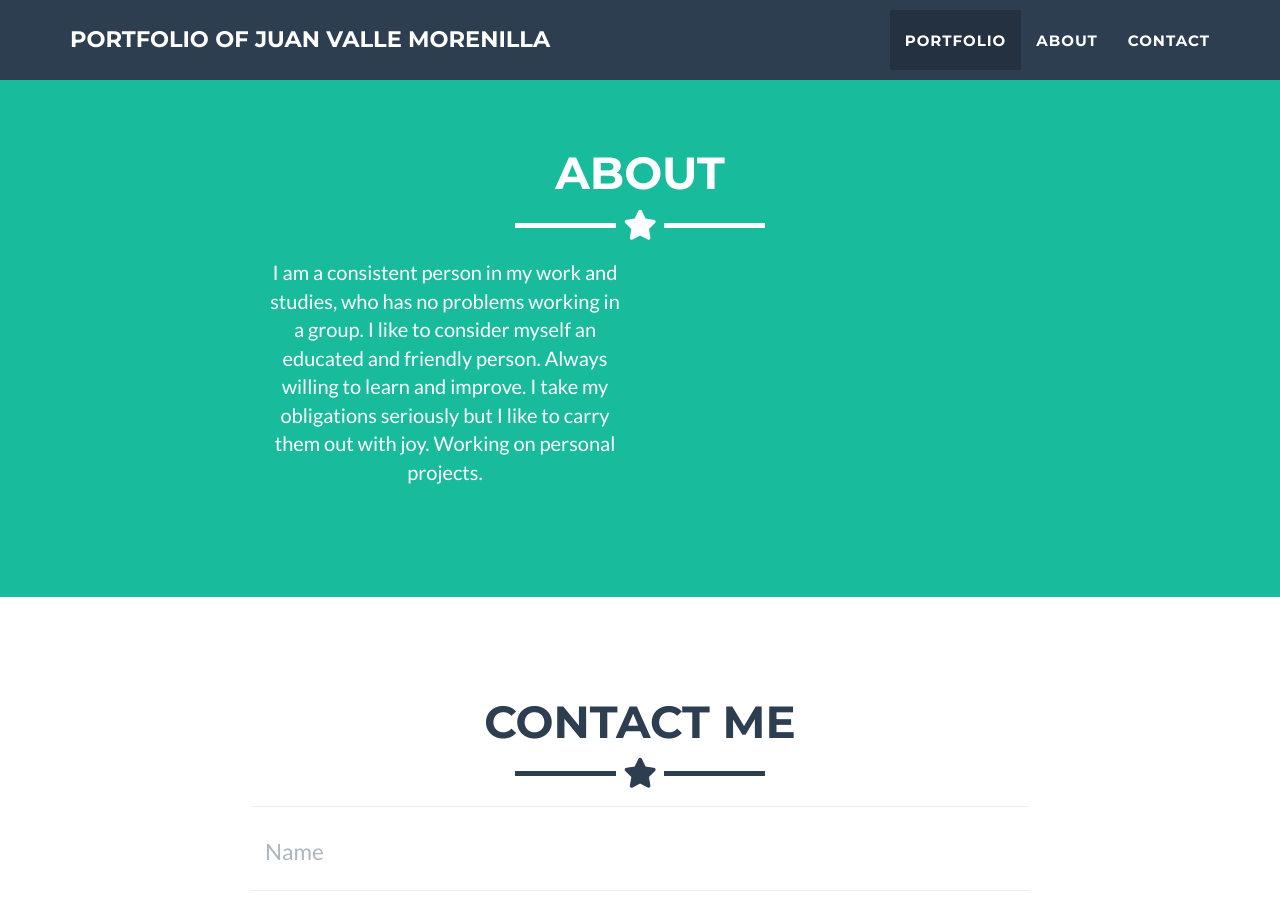
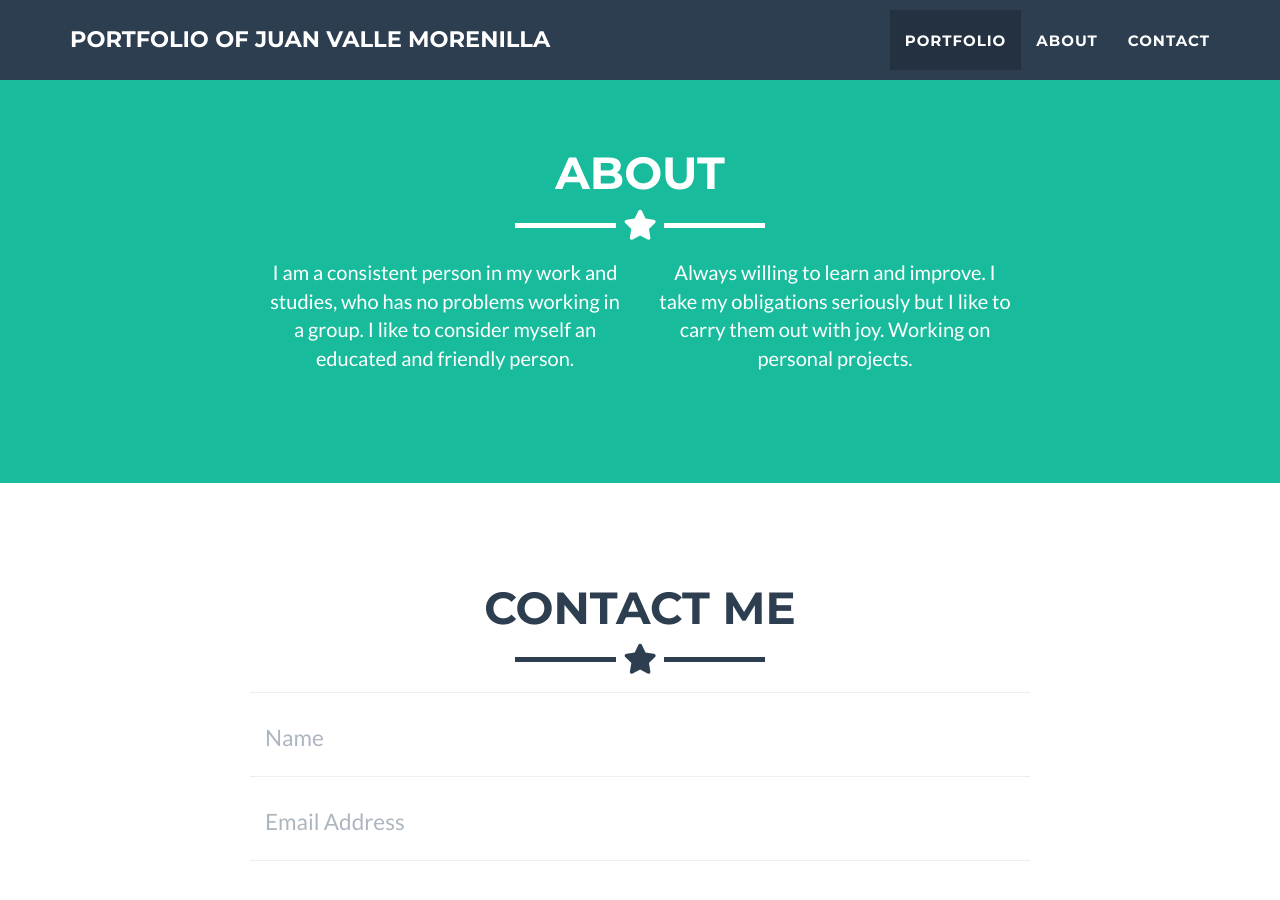
Before and after one commit to JJv03/JJv03.github.io, a Jekyll site: the page built from _posts/2014-07-18-project-1.markdown, in a window 1280 px wide and 900 px high, scrolled down 1725 px. Built offline with Jekyll 4.4.1, drawn with Linux system fonts in a browser that asks for light colours.

Commit message:
Update about.html

```diff
--- a/_includes/about.html
+++ b/_includes/about.html
@@ -1,6 +1,6 @@
 <!-- About Section -->
 <section class="success" id="about">
-  <div class="container text-center">
+  <div class="container">
     <div class="row">
       <div class="col-lg-12 text-center">
         <h2>About</h2>
@@ -9,7 +9,10 @@
     </div>
     <div class="row">
       <div class="col-lg-4 col-lg-offset-2 text-center">
-        <p>I am a consistent person in my work and studies, who has no problems working in a group. I like to consider myself an educated and friendly person. Always willing to learn and improve. I take my obligations seriously but I like to carry them out with joy. Working on personal projects.</p>
+        <p>I am a consistent person in my work and studies, who has no problems working in a group. I like to consider myself an educated and friendly person.</p>
+      </div>
+      <div class="col-lg-4 text-center">
+        <p>Always willing to learn and improve. I take my obligations seriously but I like to carry them out with joy. Working on personal projects.</p>
       </div>
     </div>
   </div>
```
